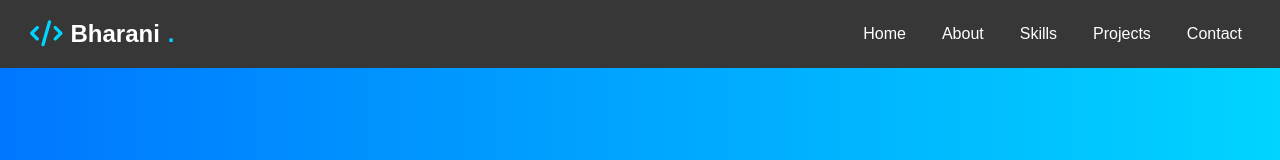
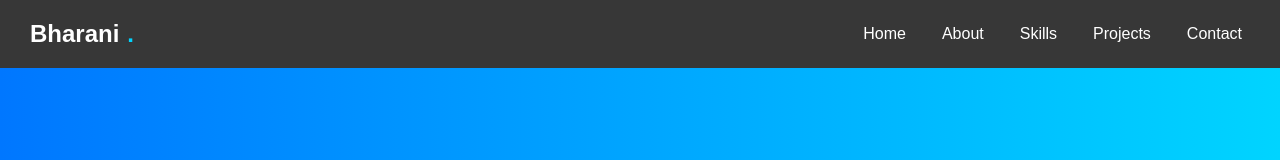
Before and after one commit to Bharanidharan21/Portfolio, a plain HTML site: page index.html in a window 1280 px wide. Shown: the top 160 px of the page. Drawn offline with nearby package versions, Linux system fonts and the light colour scheme.

Commit message:
tsttrtfdtft

```diff
--- a/index.html
+++ b/index.html
@@ -15,7 +15,9 @@
   <header>
   <nav class="navbar">
     <div class="logo">
-      <i class="fa-solid fa-code"></i> Bharani<span>.</span>
+
+
+      Bharani<span>.</span>
     </div>
     <ul class="nav-links" id="navLinks">
       <li><a href="#home">Home</a></li>
```
